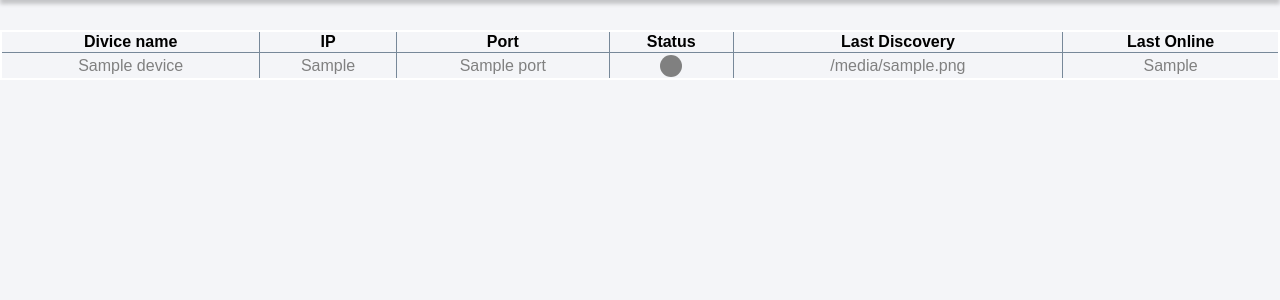
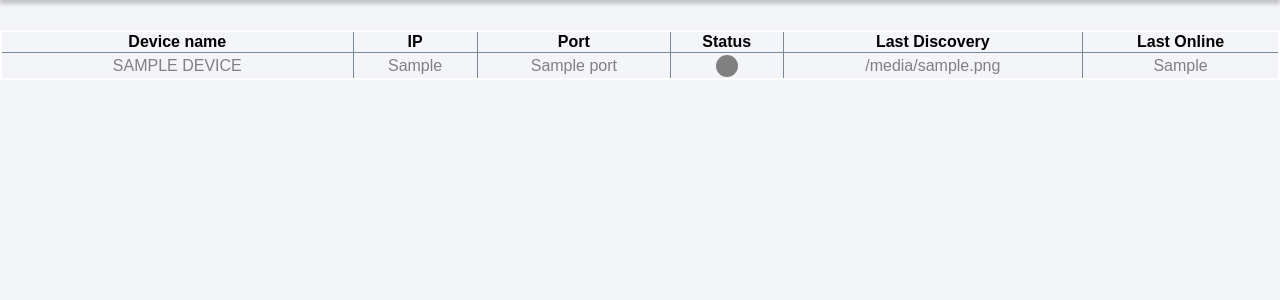
Before and after one commit to DI11er/health_monitor, a Flask app: template docker/web/templates/index.html in a window 1280 px wide. Shown: the part 50-350 px from the top of the page. Run offline with Flask 2, Linux system fonts and the light colour scheme; the template is opened without the code that fills it: most values are stand-ins (such as "Sample title", 1, 10 or a date in 2020); parts of the project's set-up code (start-up, migrations or seed data) failed here and were passed over.

Commit message:
Добавил для главной таблицы класс и добавил переходы на страницу для редактирования\удаления устройств

```diff
--- a/docker/web/templates/index.html
+++ b/docker/web/templates/index.html
@@ -5,9 +5,9 @@
 
 {% block body %}
     <section>
-        <table>
+        <table class="main_table">
             <tr>
-                <th>Divice name</th>
+                <th>Device name</th>
                 <th>IP</th>
                 <th>Port</th>
                 <th>Status</th>
@@ -17,21 +17,20 @@
             {% for device in devices %}
                 <tr>
                     {% if not device.monitoring %}
-                        <td class="text" style="color: gray;">{{ device.name }}</td>
+                        <td class="text"><a href="{{ url_for('edit_device', id_device=device.id)}}" style="color: gray;">{{ device.name }}</a></td>
                         <td class="text" style="color: gray;">{{ device.ip }}</td>
                         <td class="text" style="color: gray;">{{ device.port }}</td>
                         <td align="center"><div class="circle" style="background-color: gray"> </div></td>
                         <td class="text" style="color: gray;">{{ device.last_discovery }}</td>
                         <td class="text" style="color: gray;">{{ device.last_online }}</td>
                     {% else %}
-                        <td class="text">{{ device.name }}</td>
+                        <td class="text"><a href="{{ url_for('edit_device', id_device=device.id)}}">{{ device.name }}</a></td>
                         <td class="text">{{ device.ip }}</td>
                         <td class="text">{{ device.port }}</td>
                         <td align="center"><div class="circle" style="background-color: {{ device.status }};"> </div></td>
                         <td class="text">{{ device.last_discovery }}</td>
                         <td class="text">{{ device.last_online }}</td>
                     {% endif %}
-
                 </tr>
             {% endfor %}
         </table>
```
